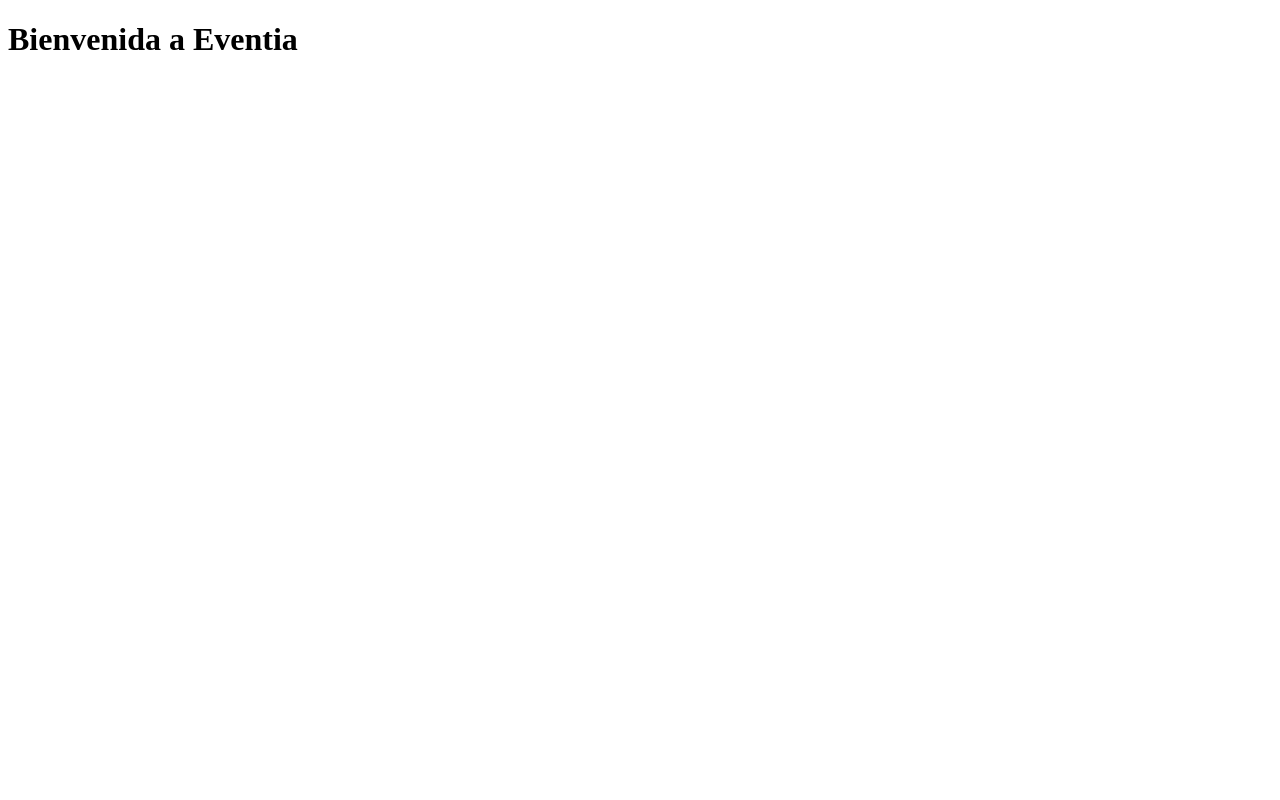
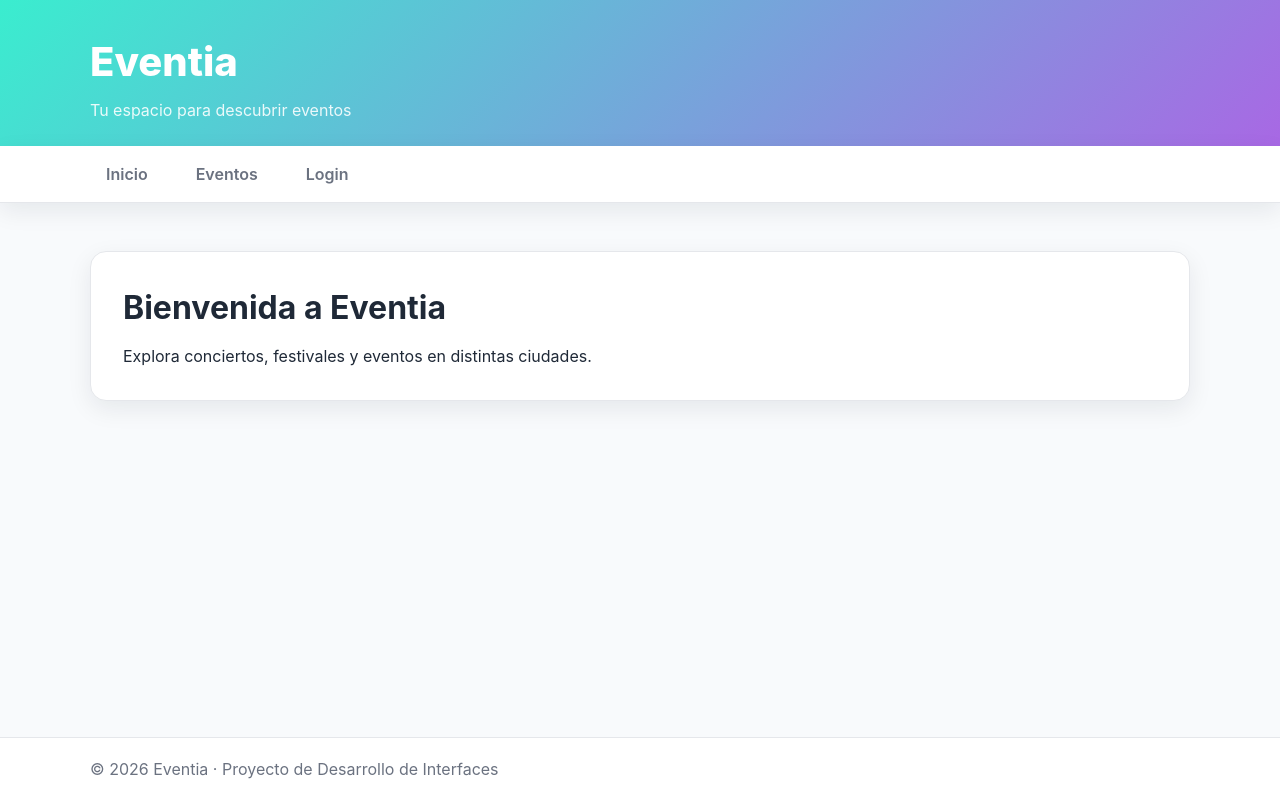
Before and after one commit to LF27819/Eventia-Interfaces, a React (Vite) app in the folder eventia-frontend/: page / in a window 1280 px wide. Built offline with nearby package versions, Linux system fonts and the light colour scheme; no server answers.

Commit message:
Mejorar estilos y centrar etiquetas de eventos

```diff
--- a/eventia-frontend/src/App.tsx
+++ b/eventia-frontend/src/App.tsx
@@ -1,7 +1,19 @@
+import Header from "./components/layout/Header";
+import Navigation from "./components/layout/Navigation";
+import Footer from "./components/layout/Footer";
 import AppRouter from "./routes/AppRouter";
 
 function App() {
-  return <AppRouter />;
+  return (
+    <div className="app">
+      <Header />
+      <Navigation />
+      <main className="main-content">
+        <AppRouter />
+      </main>
+      <Footer />
+    </div>
+  );
 }
 
 export default App;
--- /dev/null
+++ b/eventia-frontend/src/components/layout/Footer.tsx
@@ -0,0 +1,11 @@
+function Footer() {
+  return (
+    <footer className="footer">
+      <div className="container">
+        <p>© 2026 Eventia · Proyecto de Desarrollo de Interfaces</p>
+      </div>
+    </footer>
+  );
+}
+
+export default Footer;
--- /dev/null
+++ b/eventia-frontend/src/components/layout/Header.tsx
@@ -0,0 +1,12 @@
+function Header() {
+  return (
+    <header className="header">
+      <div className="container">
+        <h1 className="logo">Eventia</h1>
+        <p className="subtitle">Tu espacio para descubrir eventos</p>
+      </div>
+    </header>
+  );
+}
+
+export default Header;
--- /dev/null
+++ b/eventia-frontend/src/components/layout/Navigation.tsx
@@ -0,0 +1,29 @@
+import { NavLink } from "react-router-dom";
+
+function Navigation() {
+  return (
+    <nav className="navigation">
+      <div className="container">
+        <ul className="nav-list">
+          <li>
+            <NavLink to="/" className="nav-link">
+              Inicio
+            </NavLink>
+          </li>
+          <li>
+            <NavLink to="/eventos" className="nav-link">
+              Eventos
+            </NavLink>
+          </li>
+          <li>
+            <NavLink to="/login" className="nav-link">
+              Login
+            </NavLink>
+          </li>
+        </ul>
+      </div>
+    </nav>
+  );
+}
+
+export default Navigation;;
--- /dev/null
+++ b/eventia-frontend/src/index.css
@@ -0,0 +1,176 @@
+:root {
+  font-family: Inter, system-ui, Arial, sans-serif;
+  line-height: 1.5;
+  font-weight: 400;
+
+  color: #1f2937;
+  background-color: #f8fafc;
+
+  --color-primario: #7c3aed;
+  --color-primario-hover: #6d28d9;
+  --color-fondo: #f8fafc;
+  --color-superficie: #ffffff;
+  --color-borde: #e5e7eb;
+  --color-texto: #1f2937;
+  --color-texto-suave: #6b7280;
+  --color-error: #dc2626;
+  --sombra-suave: 0 8px 24px rgba(15, 23, 42, 0.08);
+  --radio: 16px;
+}
+
+* {
+  box-sizing: border-box;
+  margin: 0;
+  padding: 0;
+}
+
+body {
+  background-color: var(--color-fondo);
+  color: var(--color-texto);
+}
+
+a {
+  text-decoration: none;
+  color: inherit;
+}
+
+ul {
+  list-style: none;
+}
+
+button,
+input {
+  font: inherit;
+}
+
+#root {
+  min-height: 100vh;
+}
+
+.app {
+  min-height: 100vh;
+  display: flex;
+  flex-direction: column;
+}
+
+.container {
+  width: min(1100px, calc(100% - 2rem));
+  margin: 0 auto;
+}
+
+.header {
+  background: linear-gradient(135deg, #3aedcf, #a868e4);
+  color: white;
+  padding: 2rem 0 1.5rem;
+}
+
+.logo {
+  font-size: 2.5rem;
+  font-weight: 800;
+}
+
+.subtitle {
+  margin-top: 0.4rem;
+  color: rgba(255, 255, 255, 0.88);
+}
+
+.navigation {
+  background-color: var(--color-superficie);
+  border-bottom: 1px solid var(--color-borde);
+  box-shadow: var(--sombra-suave);
+}
+
+.nav-list {
+  display: flex;
+  gap: 1rem;
+  padding: 1rem 0;
+}
+
+.nav-link {
+  padding: 0.7rem 1rem;
+  border-radius: 999px;
+  font-weight: 600;
+  color: var(--color-texto-suave);
+  transition: 0.2s ease;
+}
+
+.nav-link:hover {
+  background-color: #f3e8ff;
+  color: var(--color-primario);
+}
+
+.main-content {
+  flex: 1;
+  padding: 2rem 0;
+}
+
+.page {
+  padding: 1rem 0 2rem;
+}
+
+.page-title {
+  margin-bottom: 1.5rem;
+  font-size: 1.8rem;
+}
+
+.hero {
+  background-color: var(--color-superficie);
+  border: 1px solid var(--color-borde);
+  border-radius: var(--radio);
+  box-shadow: var(--sombra-suave);
+  padding: 2rem;
+}
+
+.hero h2 {
+  font-size: 2rem;
+  margin-bottom: 0.75rem;
+}
+
+.card {
+  background-color: var(--color-superficie);
+  border: 1px solid var(--color-borde);
+  border-radius: var(--radio);
+  box-shadow: var(--sombra-suave);
+  padding: 1.25rem;
+}
+
+.events-grid {
+  display: grid;
+  grid-template-columns: repeat(auto-fit, minmax(260px, 1fr));
+  gap: 1.25rem;
+}
+
+.event-card h3 {
+  margin: 0.5rem 0 0.75rem;
+}
+
+.event-card p {
+  margin-bottom: 0.45rem;
+  color: var(--color-texto-suave);
+}
+
+.event-category {
+  display: block;
+  text-align: center;
+  padding: 0.35rem 0.7rem;
+  border-radius: 999px;
+  background-color: #ede9fe;
+  color: var(--color-primario);
+  font-size: 0.85rem;
+  font-weight: 700;
+}
+.title-events {
+    text-align: center;
+}
+.error-message {
+  color: var(--color-error);
+  font-weight: 600;
+}
+
+.footer {
+  margin-top: auto;
+  border-top: 1px solid var(--color-borde);
+  background-color: var(--color-superficie);
+  color: var(--color-texto-suave);
+  padding: 1.2rem 0;
+}
--- a/eventia-frontend/src/main.tsx
+++ b/eventia-frontend/src/main.tsx
@@ -1,9 +1,13 @@
 import React from "react";
 import ReactDOM from "react-dom/client";
+import { BrowserRouter } from "react-router-dom";
 import App from "./App";
+import "./index.css";
 
 ReactDOM.createRoot(document.getElementById("root")!).render(
   <React.StrictMode>
-    <App />
+    <BrowserRouter>
+      <App />
+    </BrowserRouter>
   </React.StrictMode>
 );
--- a/eventia-frontend/src/pages/EventsPage.tsx
+++ b/eventia-frontend/src/pages/EventsPage.tsx
@@ -13,7 +13,7 @@
         const data = await getEventos();
         setEventos(data);
       } catch (err) {
-        console.error(err);
+        console.error("Error al cargar eventos:", err);
         setError("No se pudieron cargar los eventos");
       } finally {
         setCargando(false);
@@ -23,28 +23,44 @@
     cargarEventos();
   }, []);
 
-  if (cargando) return <p>Cargando eventos...</p>;
-  if (error) return <p>{error}</p>;
+  return (
+    <section className="page">
+      <div className="container">
+        <h2 className="page-title">Eventos</h2>
 
-  return (
-    <div>
-      <h1>Eventos</h1>
+        {cargando && <p>Cargando eventos...</p>}
+        {error && <p className="error-message">{error}</p>}
 
+        {!cargando && !error && (
+          <div className="events-grid">
             {eventos.length === 0 ? (
               <p>No hay eventos disponibles.</p>
             ) : (
               eventos.map((evento) => (
-          <div key={evento.id}>
-            <h2>{evento.nombre}</h2>
+                <article key={evento.id} className="card event-card">
+                  <span className="event-category">{evento.categoria}</span>
+                  <h3 className="title-events">{evento.nombre}</h3>
                   <p>{evento.descripcion}</p>
-            <p>Fecha: {evento.fechaEvento}</p>
-            <p>Hora: {evento.horaEvento}</p>
-            <p>Precio: {evento.precioEntrada} €</p>
-            <hr />
-          </div>
+                  <p>
+                    <strong>Fecha:</strong> {evento.fechaEvento}
+                  </p>
+                  <p>
+                    <strong>Hora:</strong> {evento.horaEvento}
+                  </p>
+                  <p>
+                    <strong>Precio:</strong> {evento.precioEntrada} €
+                  </p>
+                  <p>
+                    <strong>Modalidad:</strong>{" "}
+                    {evento.presencial ? "Presencial" : "Online"}
+                  </p>
+                </article>
               ))
             )}
           </div>
+        )}
+      </div>
+    </section>
   );
 }
 
--- a/eventia-frontend/src/pages/HomePage.tsx
+++ b/eventia-frontend/src/pages/HomePage.tsx
@@ -1,5 +1,16 @@
 function HomePage() {
-  return <h1>Bienvenida a Eventia</h1>;
+  return (
+    <section className="page">
+      <div className="container">
+        <div className="hero">
+          <h2>Bienvenida a Eventia</h2>
+          <p>
+            Explora conciertos, festivales y eventos en distintas ciudades.
+          </p>
+        </div>
+      </div>
+    </section>
+  );
 }
 
 export default HomePage;
--- a/eventia-frontend/src/pages/LoginPage.tsx
+++ b/eventia-frontend/src/pages/LoginPage.tsx
@@ -1,5 +1,13 @@
 function LoginPage() {
-  return <h1>Login</h1>;
+  return (
+    <section className="page">
+      <div className="container">
+        <div className="card">
+          <h2>Login</h2>
+        </div>
+      </div>
+    </section>
+  );
 }
 
 export default LoginPage;
--- a/eventia-frontend/src/routes/AppRouter.tsx
+++ b/eventia-frontend/src/routes/AppRouter.tsx
@@ -1,17 +1,15 @@
-import { BrowserRouter, Route, Routes } from "react-router-dom";
+import { Route, Routes } from "react-router-dom";
 import HomePage from "../pages/HomePage";
 import EventsPage from "../pages/EventsPage";
 import LoginPage from "../pages/LoginPage";
 
 function AppRouter() {
   return (
-    <BrowserRouter>
-      <Routes>
-        <Route path="/" element={<HomePage />} />
-        <Route path="/eventos" element={<EventsPage />} />
-        <Route path="/login" element={<LoginPage />} />
-      </Routes>
-    </BrowserRouter>
+    <Routes>
+      <Route path="/" element={<HomePage />} />
+      <Route path="/eventos" element={<EventsPage />} />
+      <Route path="/login" element={<LoginPage />} />
+    </Routes>
   );
 }
 
```
Lines whose indentation alone changed are shown as unchanged.
